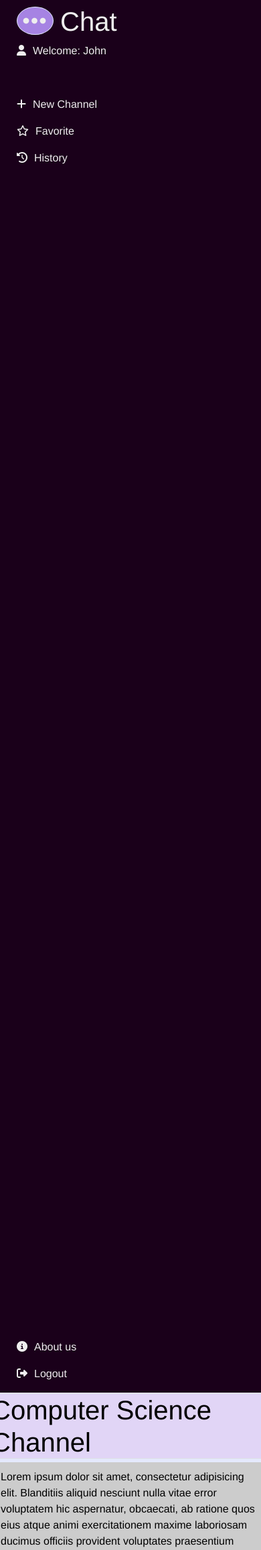
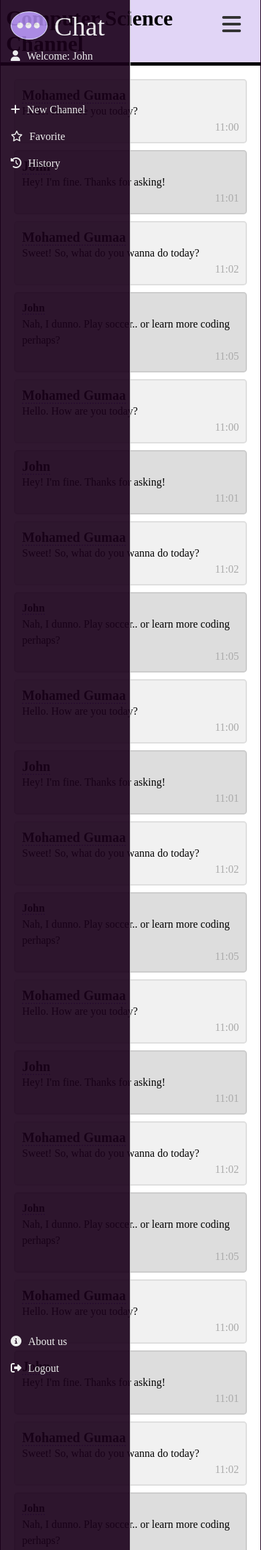
Before and after one commit to MohGumaa/Message-chat-app, a Flask app: page / in a window 390 px wide. Shown: the top 2314 px of the page at 67% size. Run offline with Flask 2, Linux system fonts and the light colour scheme; some libraries are stand-ins or nearby versions.

Commit message:
Add responsive to nav link and chat message

```diff
--- a/static/style.css
+++ b/static/style.css
@@ -15,13 +15,29 @@
 
 body {
   background-color: var(--primary-color);
-  font-family: 'helvetica neue', sans-serif;
+  font-family: "Montserrat";
   color: #eee;
   overflow: hidden;
 }
 
- h1,h2,h3,p {
+ h1,h2,h3,h5{
+   font-family: 'Montserrat-Blod';
+   margin: 0;
+}
+
+p {
   margin: 0;
+  font-family: 'Montserrat-light';
+}
+
+.menu-btn {
+  cursor: pointer;
+  position: absolute;
+  top: 20px;
+  right: 30px;
+  z-index: 2;
+  color: #333;
+  display: none;
 }
 
 #left {
@@ -49,58 +65,146 @@ body {
   padding-left: 8px;
 }
 
-
+/* Right side */
 #right {
-  background: var(--border-color);
+  background: #fff;
   color: #000;
   height: 100vh;
   display: grid;
-  /* grid-auto-rows: minmax(60px, auto); */
   grid-auto-rows: min-content 1fr min-content;
   /* grid-template-rows: repeat(3, minmax(60px, auto;)) */
+  /* grid-auto-rows: minmax(60px, auto); */
   padding: 0;
-}
-
-#right form {
-  display: grid;
-  grid-template-columns: 1fr min-content;
-  padding: 10px;
-  background: #999;
-}
-
-.message {
-  overflow: auto;
-}
-
-.message p {
-  padding: 10px;
-  margin: 5px;
-  background: #ccc;
-  border-radius: 10px
 }
 
 #right .header {
   width: 100%;
   background: var(--light-bg);
+  border-bottom: 5px solid #000;
+  padding: 0.5rem;
+  margin-bottom: 10px;
+  font-weight: bold;
 }
 
-.right {
-  text-align: right
+.chat {
+  padding: 0 20px;
+  overflow: auto;
+  word-wrap: break-word;
 }
 
-/* @media (max-width: 768px) {
+
+.msg {
+  border: 2px solid #dedede;
+  background-color: #f1f1f1;
+  border-radius: 5px;
+  padding: 10px;
+  margin: 10px 0;
+  width: 40%;
+}
+
+.darker {
+  margin-left: auto;
+  border-color: #ccc;
+  background-color: #ddd;
+}
+
+#right strong {
+  border-bottom: 2px dotted var(--icon-color);
+}
+
+.msg::after {
+  content: "";
+  clear: both;
+  display: table;
+}
+
+.time-right {
+  float: right;
+  color: #aaa;
+  font-family: 'Montserrat-Blod';
+}
+
+#right form {
+  width: 100%;
+  display: inline-block;
+  background-color: #555;
+  position: relative;
+  line-height: 0;
+  margin-top: 1rem;
+}
+
+#right .message-input {
+  display: inline-block;
+  border: 0;
+  outline: 0;
+  font-size: 1rem;
+  color: #ddd;
+  background-color: transparent;
+  font-family: inherit;
+  margin: 0;
+  padding: 0 3rem 0 1.5rem;
+  width: 100%;
+  height: 45px;
+  border-radius: 20px;
+}
+
+#right .form-submit {
+  display: inline-block;
+  position: absolute;
+  top: 0;
+  right: 0;
+  width: 45px;
+  height: 45px;
+  /* background-color: #eee; */
+  font-size: 1rem;
+  text-align: center;
+  margin-right: 1rem;
+  padding: 0;
+  outline: 0; */
+  border: 0;
+  /* color: #333; */
+  cursor: pointer;
+  border-radius: 0 20px 20px 0;
+}
+
+@media (max-width: 768px) {
   #main-section {
     margin: 0;
     padding: 0 1rem;
     height: 100vh;
+  }
 
+  .menu-btn {
+    display: block;
+  }
+
+  .menu-btn:hover {
+    opacity: 0.5;
   }
 
   #left {
-    display: none;
+    display: block;
+    position: absolute;
+    top: 0;
+    left: 0;
+    padding: 1rem;
+    background: var(--primary-color);
+    width: 50%;
+    height: 100%;
+    border-right: 1px solid #ccc;
+    opacity: 0.9;
+    z-index: 3;
   }
 
   #right {
     height: 100vh;
   }
-} */
+
+  #right .header {
+    font-size: 2rem;
+  }
+
+  #right .msg {
+    width: 100%;
+  }
+}
--- a/templates/index.html
+++ b/templates/index.html
@@ -7,6 +7,9 @@
 
   <!-- Link Fontasesome -->
   <script src="https://kit.fontawesome.com/c61ad57674.js" crossorigin="anonymous"></script>
+
+  <!-- Google font -->
+  <link href="https://fonts.googleapis.com/css2?family=Montserrat:wght@100&family=Ubuntu:wght@300&display=swap" rel="stylesheet">
 
   <!-- Css Bootstrap and Css file -->
   <link rel="stylesheet" href="https://stackpath.bootstrapcdn.com/bootstrap/4.4.1/css/bootstrap.min.css" integrity="sha384-Vkoo8x4CGsO3+Hhxv8T/Q5PaXtkKtu6ug5TOeNV6gBiFeWPGFN9MuhOf23Q9Ifjh" crossorigin="anonymous">
@@ -19,6 +22,9 @@
 
   <!-- Main Section -->
   <main id="main-section">
+    <div class="menu-btn">
+      <i class="fas fa-bars fa-2x"></i>
+    </div>
     <div class="row">
       <!-- Left side Nag and icon -->
       <div class="col-md-3 col-lg-2" id="left">
@@ -30,72 +36,134 @@
           <p><i class="far fa-star"></i>Favorite</p>
           <p><i class="fas fa-history"></i>History</p>
           <p class="mt-auto"><i class="fas fa-info-circle"></i>About us</p>
-          <p><i class="fas fa-sign-out-alt"></i>Logout</p>
+          <p class="mb-4"><i class="fas fa-sign-out-alt"></i>Logout</p>
         </div>
       </div>
 
       <!-- Right side message -->
-      <div class="col-md-9 col-lg-10 border rounded-left" id="right">
-        <h1 class="header border">Computer Science Channel</h1>
-        <div class="message">
-          <p>Lorem ipsum dolor sit amet, consectetur adipisicing elit. Blanditiis aliquid nesciunt nulla vitae error voluptatem hic aspernatur, obcaecati, ab ratione quos eius atque animi exercitationem maxime laboriosam ducimus officiis provident voluptates praesentium suscipit velit? Amet similique quae dolore saepe quasi. Lorem ipsum dolor sit amet, consectetur adipisicing elit. Ullam harum, placeat deleniti molestiae similique optio voluptate dolor dolorem labore suscipit impedit, molestias voluptatibus aspernatur quam officia alias doloribus non nesciunt. Doloremque ad dolore, ipsum dolorum sunt error minus a sapiente.</p>
-          <p>Float left on all viewport sizes</p>
-          <p>Float left on all viewport sizes</p>
-          <p class="right">Float left on all viewport sizes</p>
-          <p class="right">Lorem ipsum dolor sit amet, consectetur adipisicing elit. Deleniti, sed! Facilis tempore repudiandae dolorem ipsam consequatur iste natus, incidunt nostrum corporis eum, eius, delectus quis aut veritatis recusandae voluptas quas!</p>
-          <p>Float left on all viewport sizes</p>
-          <p>Float left on all viewport sizes</p>
-          <p>Float left on all viewport sizes</p>
-          <p>Float left on all viewport sizes</p>
-          <p>Lorem ipsum dolor sit amet, consectetur adipisicing elit. Ullam harum, placeat deleniti molestiae similique optio voluptate dolor dolorem labore suscipit impedit, molestias voluptatibus aspernatur quam officia alias doloribus non nesciunt. Doloremque ad dolore, ipsum dolorum sunt error minus a sapiente.</p>
-          <p>Float left on all viewport sizes</p>
-          <p>Float left on all viewport sizes</p>
-          <p class="right">Float left on all viewport sizes</p>
-          <p class="right">Lorem ipsum dolor sit amet, consectetur adipisicing elit. Deleniti, sed! Facilis tempore repudiandae dolorem ipsam consequatur iste natus, incidunt nostrum corporis eum, eius, delectus quis aut veritatis recusandae voluptas quas!</p>
-          <p>Float left on all viewport sizes</p>
-          <p>Float left on all viewport sizes</p>
-          <p>Float left on all viewport sizes</p>
-          <p>Float left on all viewport sizes</p>
+      <div class="col-md-9 col-lg-10" id="right">
+        <h1 class="header">Computer Science Channel</h1>
 
-          <p>Lorem ipsum dolor sit amet, consectetur adipisicing elit. Ullam harum, placeat deleniti molestiae similique optio voluptate dolor dolorem labore suscipit impedit, molestias voluptatibus aspernatur quam officia alias doloribus non nesciunt. Doloremque ad dolore, ipsum dolorum sunt error minus a sapiente.</p>
-          <p>Float left on all viewport sizes</p>
-          <p>Float left on all viewport sizes</p>
-          <p class="right">Float left on all viewport sizes</p>
-          <p class="right">Lorem ipsum dolor sit amet, consectetur adipisicing elit. Deleniti, sed! Facilis tempore repudiandae dolorem ipsam consequatur iste natus, incidunt nostrum corporis eum, eius, delectus quis aut veritatis recusandae voluptas quas!</p>
-          <p>Float left on all viewport sizes</p>
-          <p>Float left on all viewport sizes</p>
-          <p>Float left on all viewport sizes</p>
-          <p>Float left on all viewport sizes</p><p>Lorem ipsum dolor sit amet, consectetur adipisicing elit. Ullam harum, placeat deleniti molestiae similique optio voluptate dolor dolorem labore suscipit impedit, molestias voluptatibus aspernatur quam officia alias doloribus non nesciunt. Doloremque ad dolore, ipsum dolorum sunt error minus a sapiente.</p>
-          <p>Float left on all viewport sizes</p>
-          <p>Float left on all viewport sizes</p>
-          <p class="right">Float left on all viewport sizes</p>
-          <p class="right">Lorem ipsum dolor sit amet, consectetur adipisicing elit. Deleniti, sed! Facilis tempore repudiandae dolorem ipsam consequatur iste natus, incidunt nostrum corporis eum, eius, delectus quis aut veritatis recusandae voluptas quas!</p>
-          <p>Float left on all viewport sizes</p>
-          <p>Float left on all viewport sizes</p>
-          <p>Float left on all viewport sizes</p>
-          <p>Float left on all viewport sizes</p><p>Lorem ipsum dolor sit amet, consectetur adipisicing elit. Ullam harum, placeat deleniti molestiae similique optio voluptate dolor dolorem labore suscipit impedit, molestias voluptatibus aspernatur quam officia alias doloribus non nesciunt. Doloremque ad dolore, ipsum dolorum sunt error minus a sapiente.</p>
-          <p>Float left on all viewport sizes</p>
-          <p>Float left on all viewport sizes</p>
-          <p class="right">Float left on all viewport sizes</p>
-          <p class="right">Lorem ipsum dolor sit amet, consectetur adipisicing elit. Deleniti, sed! Facilis tempore repudiandae dolorem ipsam consequatur iste natus, incidunt nostrum corporis eum, eius, delectus quis aut veritatis recusandae voluptas quas!</p>
-          <p>Float left on all viewport sizes</p>
-          <p>Float left on all viewport sizes</p>
-          <p>Float left on all viewport sizes</p>
-          <p>Float left on all viewport sizes</p><p>Lorem ipsum dolor sit amet, consectetur adipisicing elit. Ullam harum, placeat deleniti molestiae similique optio voluptate dolor dolorem labore suscipit impedit, molestias voluptatibus aspernatur quam officia alias doloribus non nesciunt. Doloremque ad dolore, ipsum dolorum sunt error minus a sapiente.</p>
-          <p>Float left on all viewport sizes</p>
-          <p>Float left on all viewport sizes</p>
-          <p class="right">Float left on all viewport sizes</p>
-          <p class="right">Lorem ipsum dolor sit amet, consectetur adipisicing elit. Deleniti, sed! Facilis tempore repudiandae dolorem ipsam consequatur iste natus, incidunt nostrum corporis eum, eius, delectus quis aut veritatis recusandae voluptas quas!</p>
-          <p>Float left on all viewport sizes</p>
-          <p>Float left on all viewport sizes</p>
-          <p>Float left on all viewport sizes</p>
-          <p>Float left on all viewport sizes</p>
+        <div class="chat">
+          <div class="msg">
+            <h5><strong>Mohamed Gumaa</strong></h5>
+            <p>Hello. How are you today?</p>
+            <span class="time-right">11:00</span>
+          </div>
+
+          <div class="msg darker">
+            <h5 class="right"><strong>John</strong></h5>
+            <p>Hey! I'm fine. Thanks for asking!</p>
+            <span class="time-right">11:01</span>
+          </div>
+
+          <div class="msg">
+            <h5><strong>Mohamed Gumaa</strong></h5>
+            <p>Sweet! So, what do you wanna do today?</p>
+            <span class="time-right">11:02</span>
+          </div>
+
+          <div class="msg darker">
+            <p class="right"><strong>John</strong></p>
+            <p>Nah, I dunno. Play soccer.. or learn more coding perhaps?</p>
+            <span class="time-right">11:05</span>
+          </div>
+          <div class="msg">
+            <h5><strong>Mohamed Gumaa</strong></h5>
+            <p>Hello. How are you today?</p>
+            <span class="time-right">11:00</span>
+          </div>
+
+          <div class="msg darker">
+            <h5 class="right"><strong>John</strong></h5>
+            <p>Hey! I'm fine. Thanks for asking!</p>
+            <span class="time-right">11:01</span>
+          </div>
+
+          <div class="msg">
+            <h5><strong>Mohamed Gumaa</strong></h5>
+            <p>Sweet! So, what do you wanna do today?</p>
+            <span class="time-right">11:02</span>
+          </div>
+
+          <div class="msg darker">
+            <p class="right"><strong>John</strong></p>
+            <p>Nah, I dunno. Play soccer.. or learn more coding perhaps?</p>
+            <span class="time-right">11:05</span>
+          </div>
+          <div class="msg">
+            <h5><strong>Mohamed Gumaa</strong></h5>
+            <p>Hello. How are you today?</p>
+            <span class="time-right">11:00</span>
+          </div>
+
+          <div class="msg darker">
+            <h5 class="right"><strong>John</strong></h5>
+            <p>Hey! I'm fine. Thanks for asking!</p>
+            <span class="time-right">11:01</span>
+          </div>
+
+          <div class="msg">
+            <h5><strong>Mohamed Gumaa</strong></h5>
+            <p>Sweet! So, what do you wanna do today?</p>
+            <span class="time-right">11:02</span>
+          </div>
+
+          <div class="msg darker">
+            <p class="right"><strong>John</strong></p>
+            <p>Nah, I dunno. Play soccer.. or learn more coding perhaps?</p>
+            <span class="time-right">11:05</span>
+          </div><div class="msg">
+            <h5><strong>Mohamed Gumaa</strong></h5>
+            <p>Hello. How are you today?</p>
+            <span class="time-right">11:00</span>
+          </div>
+
+          <div class="msg darker">
+            <h5 class="right"><strong>John</strong></h5>
+            <p>Hey! I'm fine. Thanks for asking!</p>
+            <span class="time-right">11:01</span>
+          </div>
+
+          <div class="msg">
+            <h5><strong>Mohamed Gumaa</strong></h5>
+            <p>Sweet! So, what do you wanna do today?</p>
+            <span class="time-right">11:02</span>
+          </div>
+
+          <div class="msg darker">
+            <p class="right"><strong>John</strong></p>
+            <p>Nah, I dunno. Play soccer.. or learn more coding perhaps?</p>
+            <span class="time-right">11:05</span>
+          </div><div class="msg">
+            <h5><strong>Mohamed Gumaa</strong></h5>
+            <p>Hello. How are you today?</p>
+            <span class="time-right">11:00</span>
+          </div>
+
+          <div class="msg darker">
+            <h5 class="right"><strong>John</strong></h5>
+            <p>Hey! I'm fine. Thanks for asking!</p>
+            <span class="time-right">11:01</span>
+          </div>
+
+          <div class="msg">
+            <h5><strong>Mohamed Gumaa</strong></h5>
+            <p>Sweet! So, what do you wanna do today?</p>
+            <span class="time-right">11:02</span>
+          </div>
+
+          <div class="msg darker">
+            <p class="right"><strong>John</strong></p>
+            <p>Nah, I dunno. Play soccer.. or learn more coding perhaps?</p>
+            <span class="time-right">11:05</span>
+          </div>
         </div>
         <form action="">
-          <label for="">
-            <input type="text" name="" value="">
-          </label>
-          <button type="button" name="button">Submit</button>
+          <input type="text" class="message-input" placeholder="write message ...">
+          <button type="submit" class="form-submit"><i class="fa fa-paper-plane"></i></button>
+
+
         </form>
       </div>
     </div>
```
